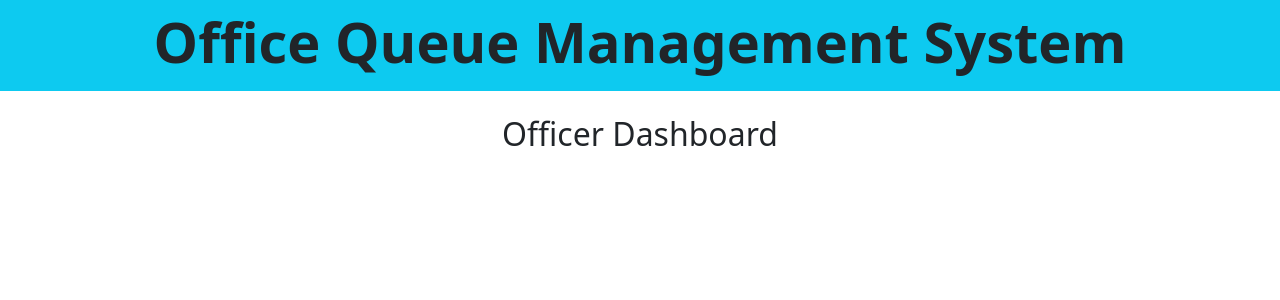
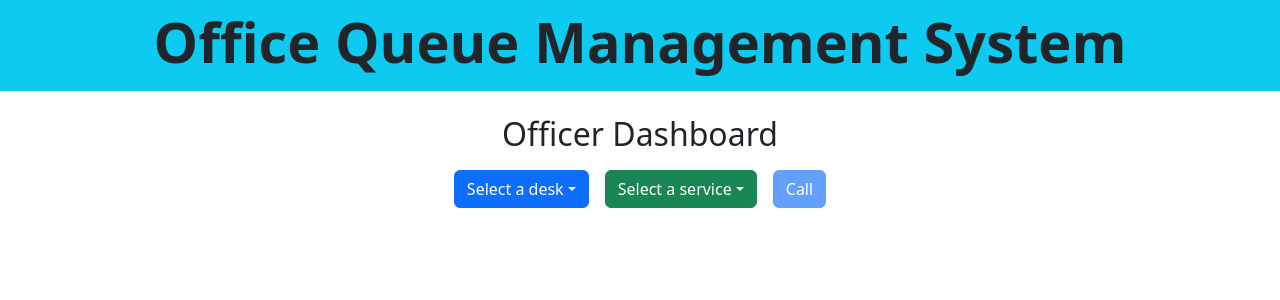
Before and after one commit to Digre01/SE_II_11_OQ, a React app in the folder frontend/: page /officer in a window 1280 px wide. Shown: the top 300 px of the page. Built offline with nearby package versions, Linux system fonts and the light colour scheme; the HTML template or start-up script is replaced by a standard one.

Commit message:
Working on office UI

```diff
--- a/frontend/src/components/OfficerHome.jsx
+++ b/frontend/src/components/OfficerHome.jsx
@@ -1,7 +1,96 @@
+import { useState } from 'react'
+import { Dropdown, Button } from 'react-bootstrap'
+import { generateTicket } from '../utils';
+
+
 function OfficerHome() {
+
+  const [selectedService, setSelectedService] = useState(null);
+  const [selectedDesk, setSelectedDesk] = useState(null);
+  const [callMessage, setCallMessage] = useState('');
+
+  const mockServices = [
+          { id: "S1", name: "Service 1" },
+          { id: "S2", name: "Service 2" },
+          { id: "S3", name: "Service 3" },
+          { id: null, name: "None" }
+  ];
+
+  const mockDesk = [
+          {id: "D1", name: "Desk 1" },
+          {id: "D2", name: "Desk 2" },
+          {id: "D3", name: "Desk 3" },
+          {id: null, name: "None" },
+
+  ];
+
+  const handleSelectDesk = (eventKey) => setSelectedDesk(eventKey);
+  const handleSelectService = (eventKey) => setSelectedService(eventKey);
+  const handleCall = () => {
+    //Should be printed in a Totem
+    console.log('Call', {selectedDesk, selectedService });
+
+    //how should be
+    // setCallMessage(`Called ticket ${ generateTicket()} on Desk ${selectedDesk}`);
+
+    setCallMessage(`Called ticket ${selectedService} on Desk ${selectedDesk}`);
+
+    //endpoint call here
+
+    /**
+     *
+     */
+  };
+
+
   return (
     <>
       <h2>Officer Dashboard</h2>
+
+       <div className="d-flex gap-3 my-3 justify-content-center">
+        <Dropdown onSelect={handleSelectDesk}>
+          <Dropdown.Toggle variant="primary" id="dropdown-desk">
+            {selectedDesk
+              ? (mockDesk.find(d => d.id === selectedDesk)?.name ?? "Select a desk")
+              : "Select a desk"}
+          </Dropdown.Toggle>
+          <Dropdown.Menu>
+            {mockDesk.map(d => (
+              <Dropdown.Item key={d.id ?? 'none'} eventKey={d.id}>
+                {d.name}
+              </Dropdown.Item>
+            ))}
+          </Dropdown.Menu>
+        </Dropdown>
+
+        <Dropdown onSelect={handleSelectService}>
+          <Dropdown.Toggle variant="success" id="dropdown-service">
+            {selectedService
+              ? (mockServices.find(s => s.id === selectedService)?.name ?? "Select a service")
+              : "Select a service"}
+          </Dropdown.Toggle>
+          <Dropdown.Menu>
+            {mockServices.map(s => (
+              <Dropdown.Item key={s.id ?? 'none'} eventKey={s.id}>
+                {s.name}
+              </Dropdown.Item>
+            ))}
+          </Dropdown.Menu>
+        </Dropdown>
+
+        <Button
+          variant="primary"
+          onClick={handleCall}
+          disabled={!selectedDesk || !selectedService}
+        >
+          Call
+        </Button>
+      </div>
+
+
+      {callMessage && <h4>{callMessage}</h4>}
+
+
     </>
   )
 }
--- /dev/null
+++ b/frontend/src/utils.js
@@ -0,0 +1,3 @@
+export function generateTicket(id, serviceType){
+    //need to be thinked
+}
```
